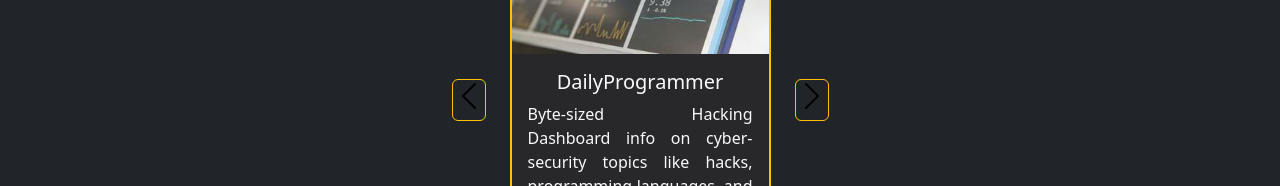
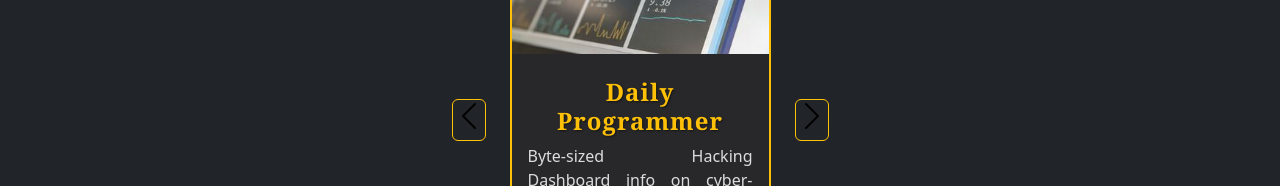
Before and after one commit to semper-proficiens/programmerq, a React (Create React App) app in the folder react-app/: page /applications in a window 1280 px wide. Shown: the part 283-469 px from the top of the page. Built offline with nearby package versions, Linux system fonts and the light colour scheme.

Commit message:
improve apps card

```diff
--- a/react-app/src/components/ApplicationCard.js
+++ b/react-app/src/components/ApplicationCard.js
@@ -7,15 +7,26 @@
 
     // Define a custom style for the text
     const textStyle = {
-        color: isDarkMode ? '#f8f9fa' : '#343a40',
+        color: isDarkMode ? '#dcdcdc' : '#343a40',
         textAlign: 'justify'
+    };
+
+    const titleStyle = {
+        color: isDarkMode ? '#ffc107' : '#28282B',
+        fontFamily: 'Georgia, serif',
+        fontWeight: 'bold',
+        fontSize: '1.5rem',
+        textShadow: '1px 1px 2px rgba(0, 0, 0, 0.5)',
+        letterSpacing: '1px',
+        margin: '0.5rem 0',
+        textAlign: 'center',
     };
 
     return (
         <Card style={isDarkMode ? { border: '2px solid #ffc107', maxWidth: '20rem', backgroundColor: '#28282B', minHeight: '100%' } : { border: '2px solid #28282B', maxWidth: '20rem', minHeight: '100%' }}>
             <Card.Img variant="top" src={service.imageUrl} />
             <Card.Body>
-                <Card.Title style={isDarkMode ? { color: "#f8f9fa" } : { color: "#343a40" }}>
+                <Card.Title style={titleStyle}>
                     {service.title}
                 </Card.Title>
                 <Card.Text style={textStyle}>
--- a/react-app/src/components/ApplicationsPage.js
+++ b/react-app/src/components/ApplicationsPage.js
@@ -12,7 +12,7 @@
 
     const services = [
         {
-            title: "DailyProgrammer",
+            title: "Daily Programmer",
             description: "Byte-sized Hacking Dashboard info on cyber-security topics like hacks, programming languages, and more!",
             imageUrl: dashboardImage,
             link: "#",
```
